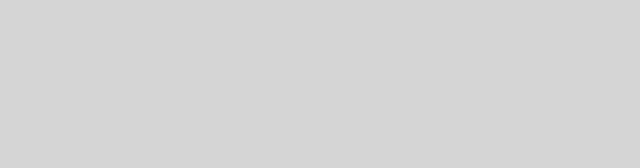
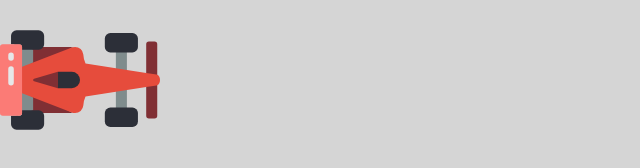
Before and after one commit to alessandragutierrez/driving-game, a website: page index.html in a window 1280 px wide. Shown: the whole page, without its empty margins (0-640 px from the left). Drawn offline with Linux system fonts and the light colour scheme.

Commit message:
Add the car element to the page. #1

```diff
--- a/index.html
+++ b/index.html
@@ -9,7 +9,9 @@
 </head>
 <body>
   <div class="container">
-
+    <div class="car-container">
+      <img src="images/f1.svg">
+    </div>
   </div>
 </body>
 </html>
--- a/styles.css
+++ b/styles.css
@@ -11,3 +11,11 @@ body {
   width: 100%;
   height: 100vh;
 }
+
+.car-container {
+  width: 10rem;
+}
+
+img {
+  width: 100%;
+}
```
